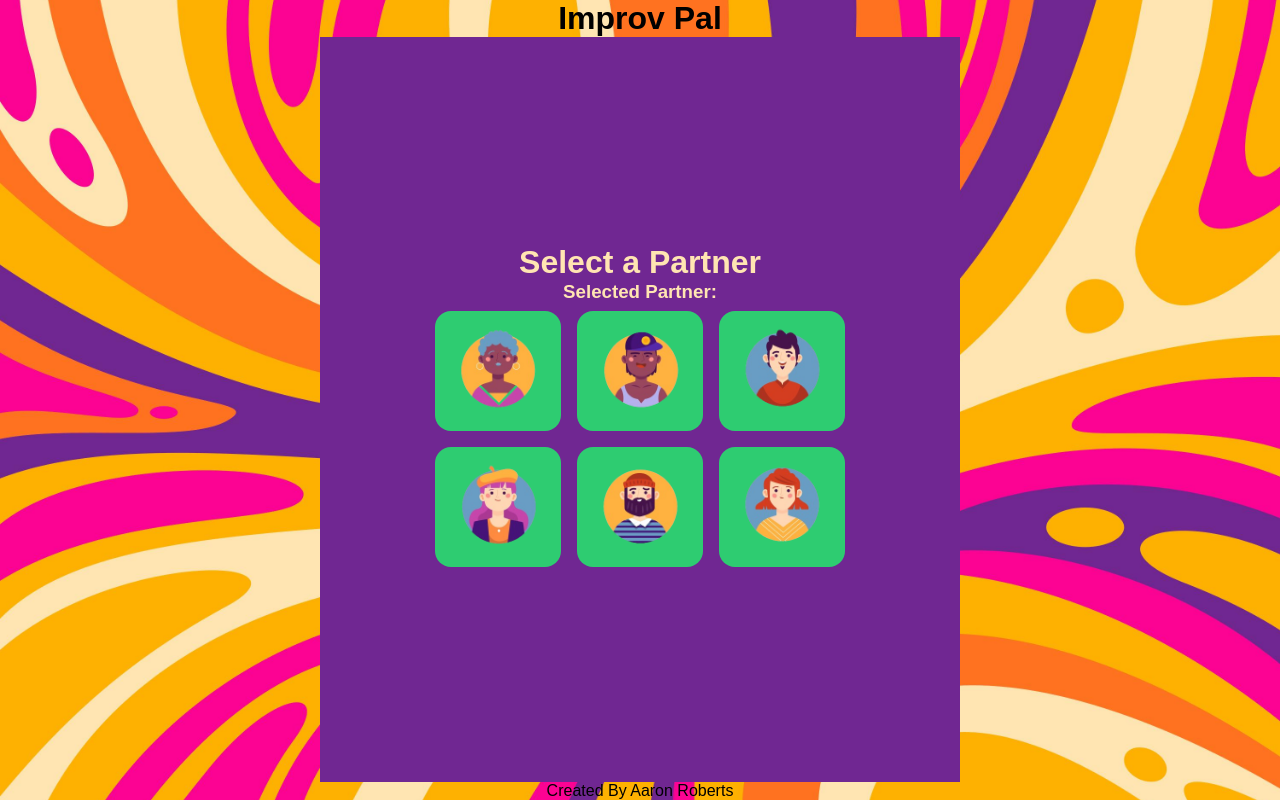
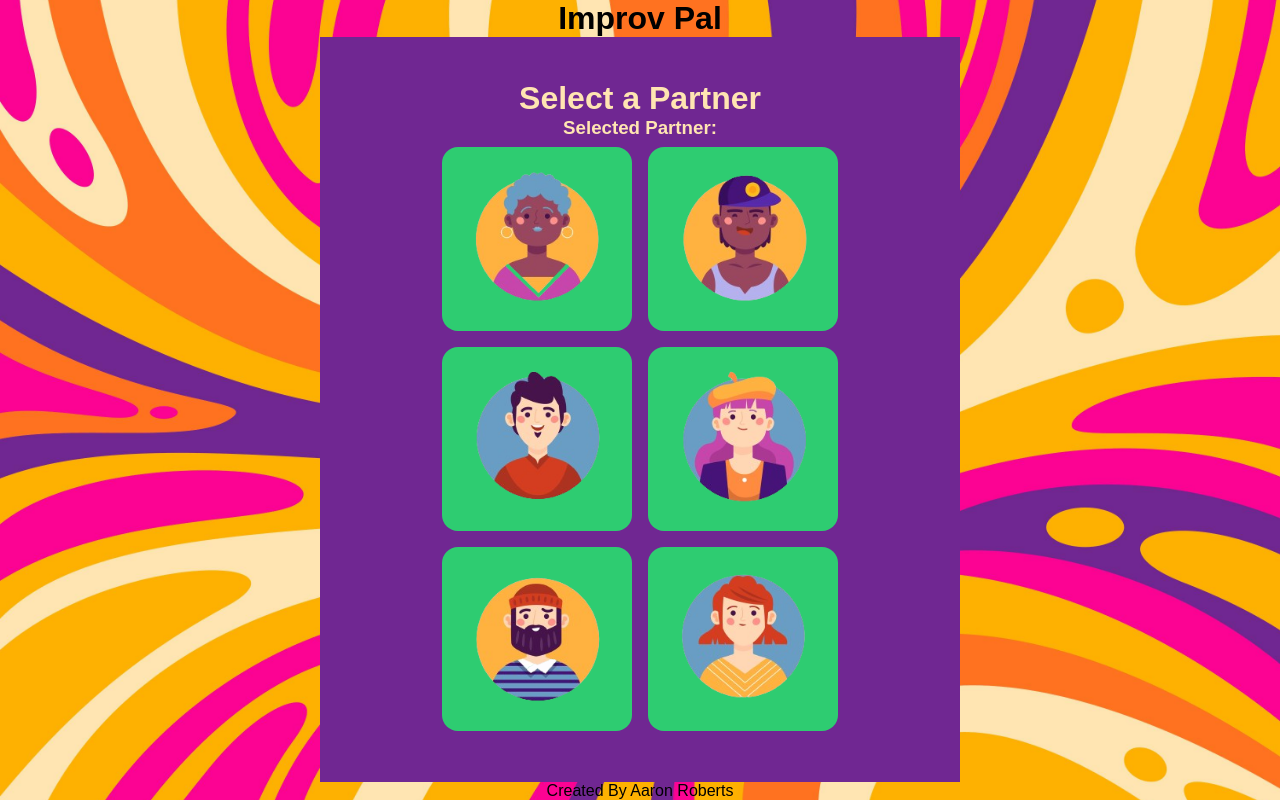
Before and after one commit to guy-jerome/Improv-Pal, a React (Vite) app in the folder client/: page / in a window 1280 px wide. Built offline with nearby package versions, Linux system fonts and the light colour scheme; no server answers.

Commit message:
Added roles to chat page

```diff
--- a/client/src/components/Chat.jsx
+++ b/client/src/components/Chat.jsx
@@ -59,6 +59,9 @@ export default function Chat({scenario, updatePage, userRole, partnerRole, selec
     <div className="main">
       <Partner updatePage = {updatePage} selectedPartner = {selectedPartner} pageTarget = "partners"/>
       <h3>Scenario: {scenario}</h3>
+      <hr style={{width:'100%', margin:'.5rem'}}></hr>
+      <h4>Your Role: {userRole}</h4>
+      <h4>{selectedPartner}`s Role: {partnerRole}</h4>
       <textarea value={response} readOnly id="chatArea" placeholder="Get Improving"></textarea>
       <input type="text" value={message} onChange={textChanged} onKeyDown={handleKeyPress} spellCheck="true" placeholder="Your Message"/>
       <button onClick={sendMessage}>Send Message</button>
--- a/client/src/components/Partner.jsx
+++ b/client/src/components/Partner.jsx
@@ -16,7 +16,7 @@ export default function Partner({updatePage, selectedPartner, pageTarget}){
         <img
           src={`/Partners/${selectedPartner}.png`} // Assuming the images are in the public/Partners folder
           alt={selectedPartner}
-          style={{ width: '5rem', height: '5rem', objectFit: 'cover' }}
+          style={{ width: '8rem', height: '8rem', objectFit: 'cover' }}
         />
         {tooltipVisible && (
         <div style={{ position: 'absolute', backgroundColor: 'rgba(0, 0, 0, 0.7)', color: '#fff', padding: '0.5rem', borderRadius: '0.5rem', fontSize: '0.5rem' }}>
--- a/client/src/components/Partners.jsx
+++ b/client/src/components/Partners.jsx
@@ -1,8 +1,8 @@
 import { useState } from 'react';
 
 const partnerData = [
-    { name: 'Anisha', png: 'Anisha.png', description: 'Friendly and outgoing' },
-    { name: 'BeepBop', png: 'BeepBop.png', description: 'Tech-savvy and creative' },
+    { name: 'Tina', png: 'Tina.png', description: 'Friendly and outgoing' },
+    { name: 'BeeBop', png: 'BeeBop.png', description: 'Tech-savvy and creative' },
     { name: 'Fredric', png: 'Fredric.png', description: 'Adventurous and spontaneous' },
     { name: 'Lucy', png: 'Lucy.png', description: 'Calm and thoughtful' },
     { name: 'Olaf', png: 'Olaf.png', description: 'Energetic and playful' },
@@ -21,7 +21,7 @@ export default function Partners({updatePage,selectedPartner, setSelectedPartner
       <h1>Select a Partner</h1>
       <h3>{`Selected Partner: ${selectedPartner}`}</h3>
       <h4>{selectedDescription}</h4>
-      <div className="image-grid" style={{ display: 'flex', flexWrap: 'wrap', width: '30rem', justifyContent: 'center'}}>
+      <div className="image-grid" style={{ display: 'flex', flexWrap: 'wrap', width: '100%', justifyContent: 'center'}}>
         {partnerData.map((partner, index) => (
           <button
             key={index}
@@ -31,7 +31,7 @@ export default function Partners({updatePage,selectedPartner, setSelectedPartner
             <img
               src={`/Partners/${partner.png}`} // Assuming the images are in the public/Partners folder
               alt={partner.name}
-              style={{ width: '6rem', height: '6rem', objectFit: 'cover' }}
+              style={{ width: '10em', height: '10em', objectFit: 'cover' }}
             />
           </button>
         ))}
--- a/client/src/components/Scenario.jsx
+++ b/client/src/components/Scenario.jsx
@@ -41,7 +41,7 @@ export default function Scenario({scenario, setScenario, userRole, setUserRole,
             <Partner updatePage = {updatePage} selectedPartner = {selectedPartner} pageTarget = "partners"/>
 
             <h2>Generate a Random Scenario</h2>
-            <textarea value={scenario} type="text" onChange={scenarioChanged} placeholder="Make a custom scenario" style={{border: '1px solid #bdc3c7', height:'20vh', borderRadius:'.5rem', resize: 'none', fontSize:'16px', width:'100%'}}></textarea>
+            <textarea value={scenario} type="text" onChange={scenarioChanged} placeholder="Make a custom scenario" style={{border: '1px solid #bdc3c7', height:'5rem', borderRadius:'.5rem', resize: 'none', fontSize:'16px', width:'100%'}}></textarea>
             {
                 scenario&&
                 <>
```
Also changed, not shown: client/public/Partners/BeeBop.png (renamed from client/public/Partners/BeepBop.png), client/public/Partners/Tina.png (renamed from client/public/Partners/Anisha.png).
